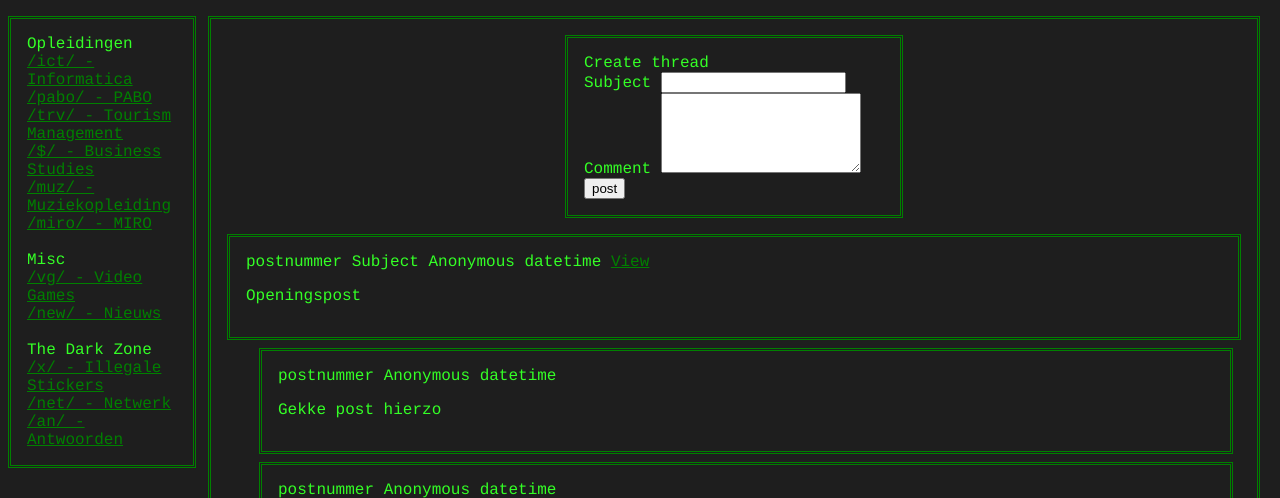
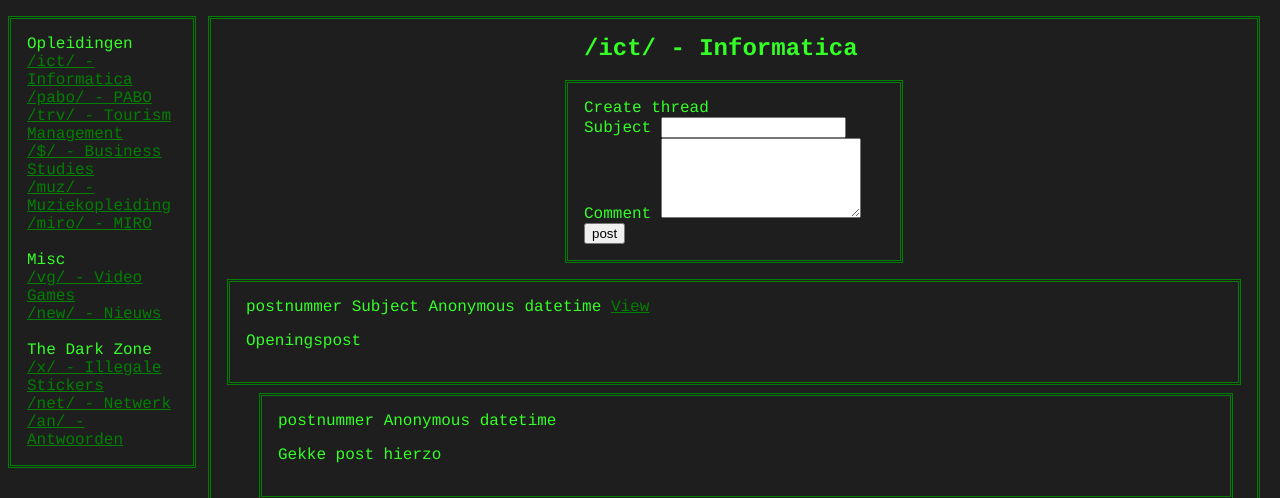
Before and after one commit to Cheesewheel/InhollandBBS, a PHP site: page /test.php in a window 1280 px wide. Shown: the part 43-541 px from the top of the page. Run offline with PHP 8.4, Linux system fonts and the light colour scheme.

Commit message:
meer design

```diff
--- a/test.php
+++ b/test.php
@@ -52,6 +52,11 @@
                 left: 200px;
                 width: calc(100% - 250px);
                 position: relative;
+            }
+
+            #boardTitle{
+                width: 300px;
+                margin:auto;
             }
 
             #threadForm{
@@ -118,6 +123,10 @@
             </nav>
 
             <section id="main">
+
+                <h1 id="boardTitle">/ict/ - Informatica</h1>
+
+                <br>
 
                 <form id="threadForm">
                     <span>Create thread</span> <br>
```
